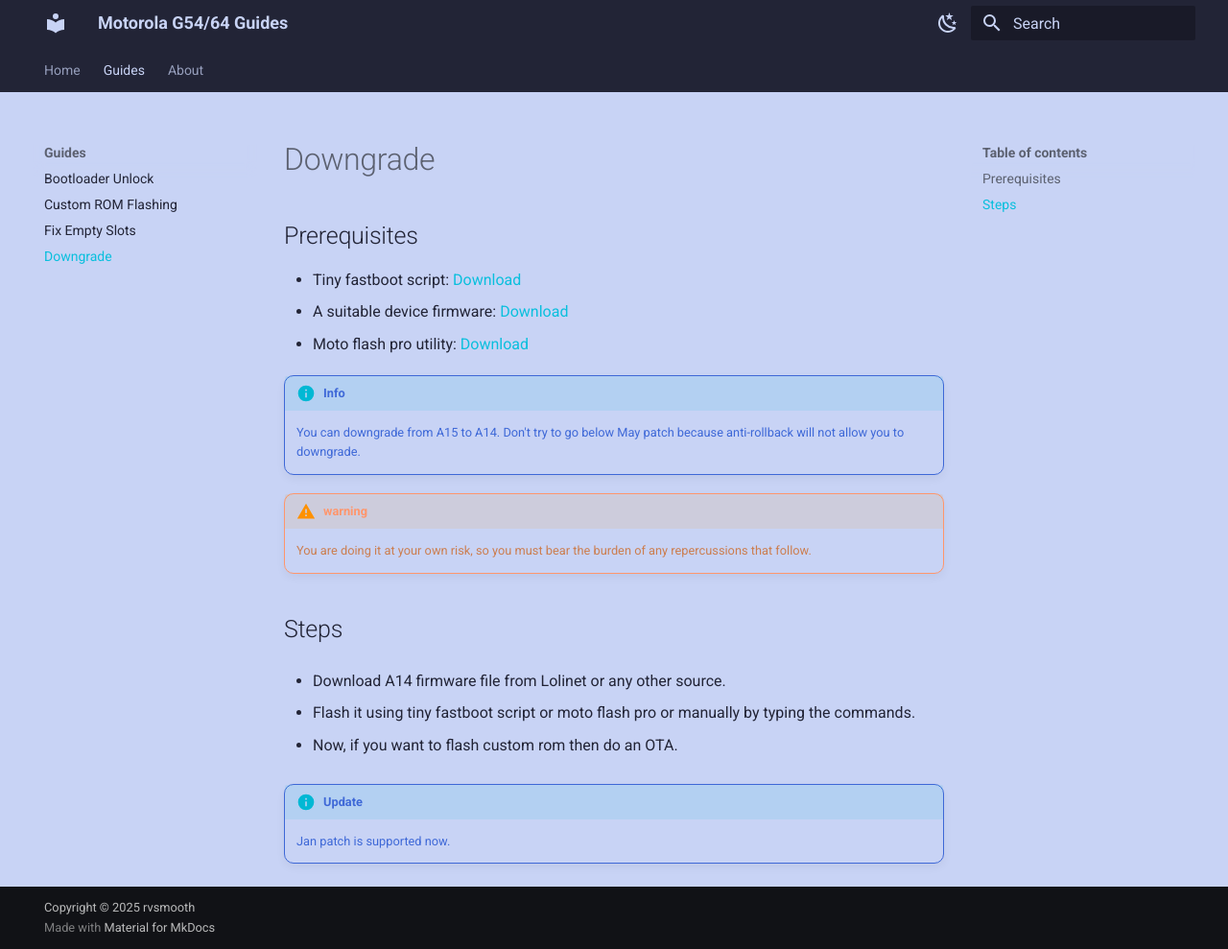
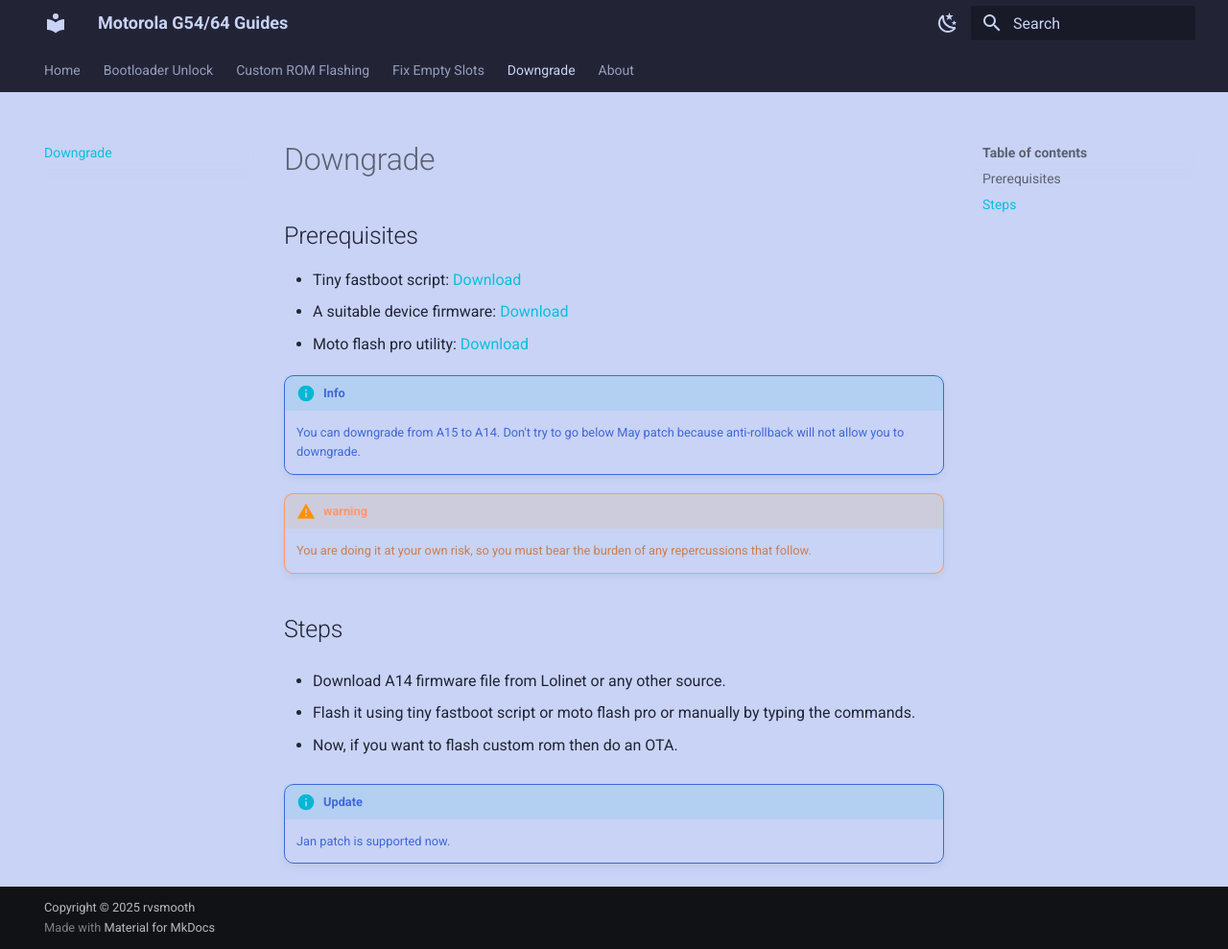
Before and after one commit to rvsmooth/cancufdocs, an MkDocs documentation site: the page built from docs/downgrade.md, in a window 1280 px wide and 989 px high. Shown: the whole window at 96% size. Built offline with MkDocs 1.6.1 and Material for MkDocs 9.7.7, drawn with Linux system fonts in a browser that asks for light colours.

Commit message:
chore: Restructure guides

```diff
--- a/mkdocs.yml
+++ b/mkdocs.yml
@@ -3,11 +3,10 @@
 
 nav:
   - Home: index.md
-  - Guides:
-      - Bootloader Unlock: guides/bl_unlock.md
-      - Custom ROM Flashing: guides/cr_flashing.md
-      - Fix Empty Slots: guides/fix_emptysl.md
-      - Downgrade: guides/downgrade.md
+  - Bootloader Unlock: bl_unlock.md
+  - Custom ROM Flashing: cr_flashing.md
+  - Fix Empty Slots: fix_emptysl.md
+  - Downgrade: downgrade.md
   - About: about.md
 
 theme:
```
Also changed, not shown: docs/index.md (+4 -4 lines), docs/bl_unlock.md (renamed from docs/guides/bl_unlock.md), docs/cr_flashing.md (renamed from docs/guides/cr_flashing.md), docs/downgrade.md (renamed from docs/guides/downgrade.md), docs/fix_emptysl.md (renamed from docs/guides/fix_emptysl.md).
